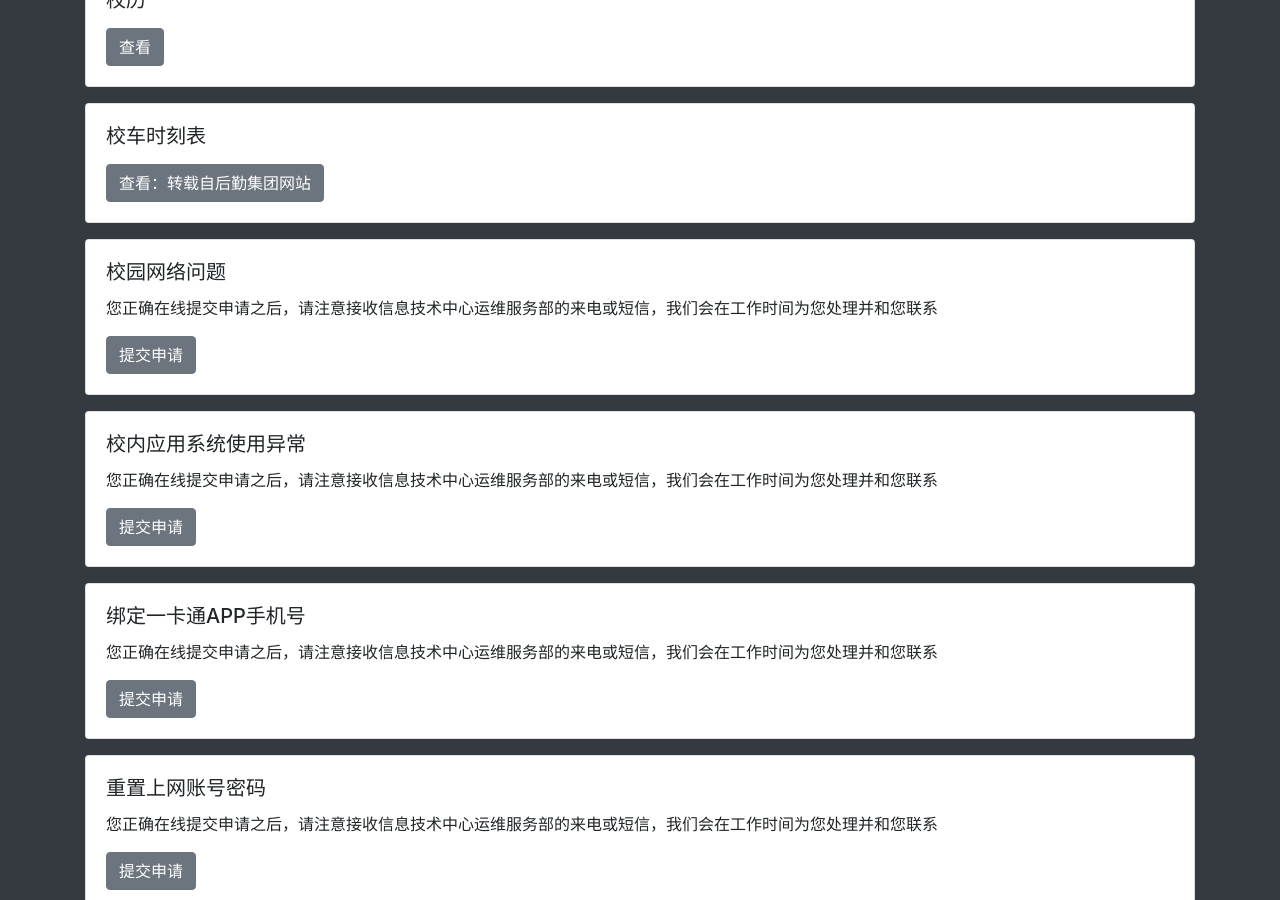
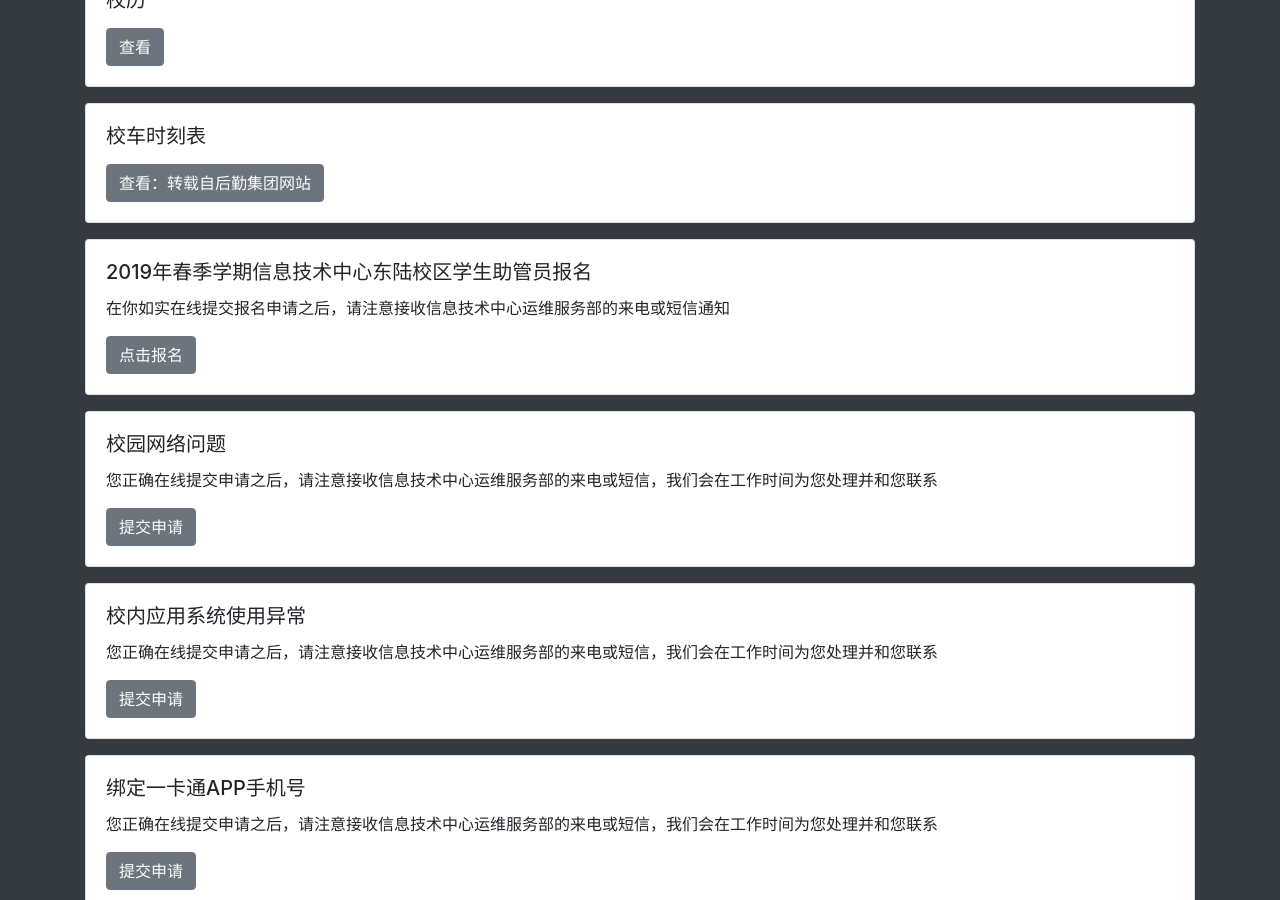
Before and after one commit to YNUOMS/ynuoms.github.io, a Jekyll site: the page built from index.html, in a window 1280 px wide and 900 px high, scrolled down 501 px. Built offline with Jekyll 4.4.1, drawn with Linux system fonts in a browser that asks for light colours; nearby versions of some CDN libraries; comment, search, counter and statistics services are not loaded; some of the changed text lies outside the part shown.

Commit message:
Update services.yml

```diff
--- a/_data/services.yml
+++ b/_data/services.yml
@@ -5,6 +5,11 @@
 - name: 校车时刻表
   url: http://www.hqjt.ynu.edu.cn/schoolbus/675.jhtml
   label: 查看：转载自后勤集团网站
+
+- name: 2019年春季学期信息技术中心东陆校区学生助管员报名
+  description: 在你如实在线提交报名申请之后，请注意接收信息技术中心运维服务部的来电或短信通知
+  url: https://link.jiandaoyun.com/f/5c905fb1dd2202114870beff
+  label: 点击报名
 
 - name: 校园网络问题
   description: 您正确在线提交申请之后，请注意接收信息技术中心运维服务部的来电或短信，我们会在工作时间为您处理并和您联系
@@ -60,11 +65,6 @@
   url: http://www.itc.ynu.edu.cn/html/index.html?action=link&nodeurl=../info/1015/1014.htm&nodetype=service
   label: 查看：转载自信息技术中心网站
 
-- name: 2019年春季学期信息技术中心运维服务部学生助管员岗位报名
-  description: 在你如实在线提交报名申请之后，请注意接收信息技术中心运维服务部的来电或短信通知
-  url: https://link.jiandaoyun.com/f/5c905fb1dd2202114870beff
-  label: 点击报名
-
 - name: 意见和建议
   description: 如果您对我们的服务有什么意见和建议
   url: https://link.jiandaoyun.com/f/5c9b04f13a8450248195bd22
```
